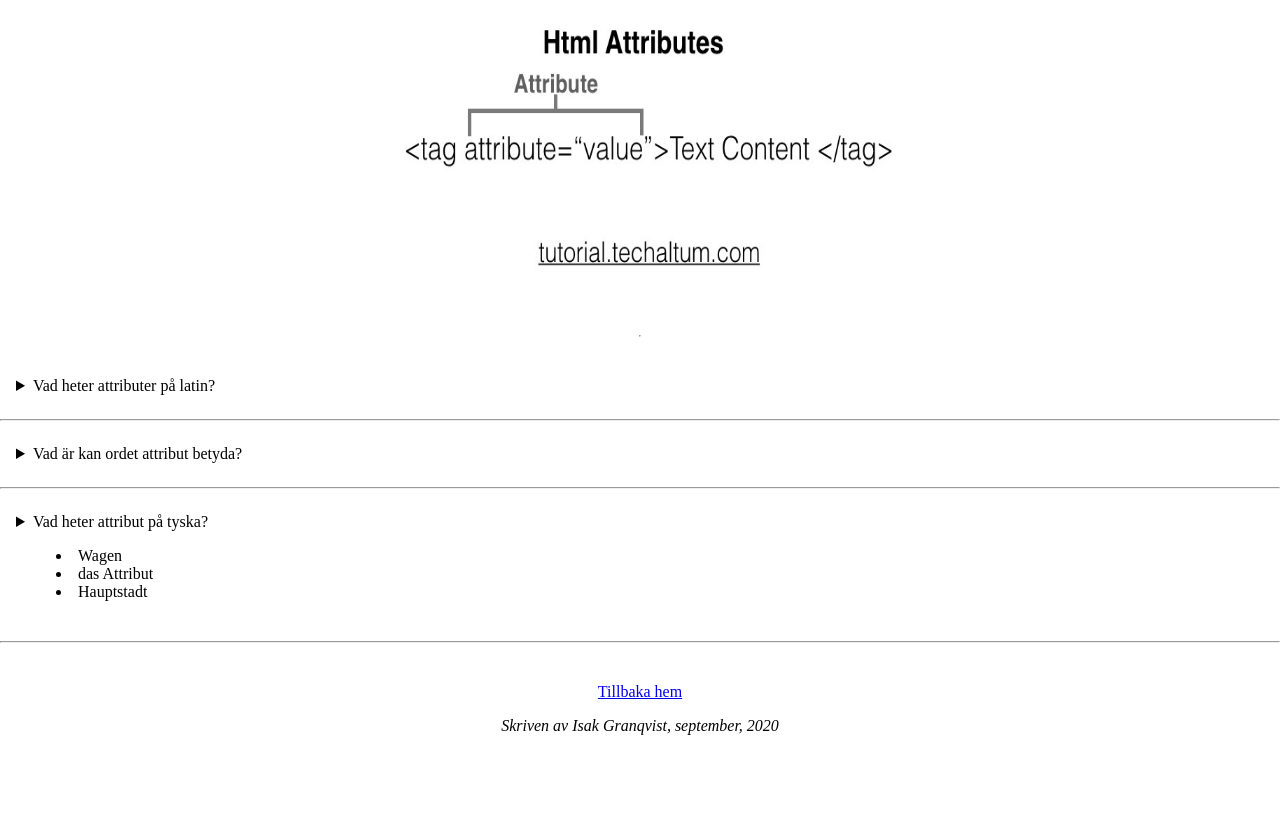
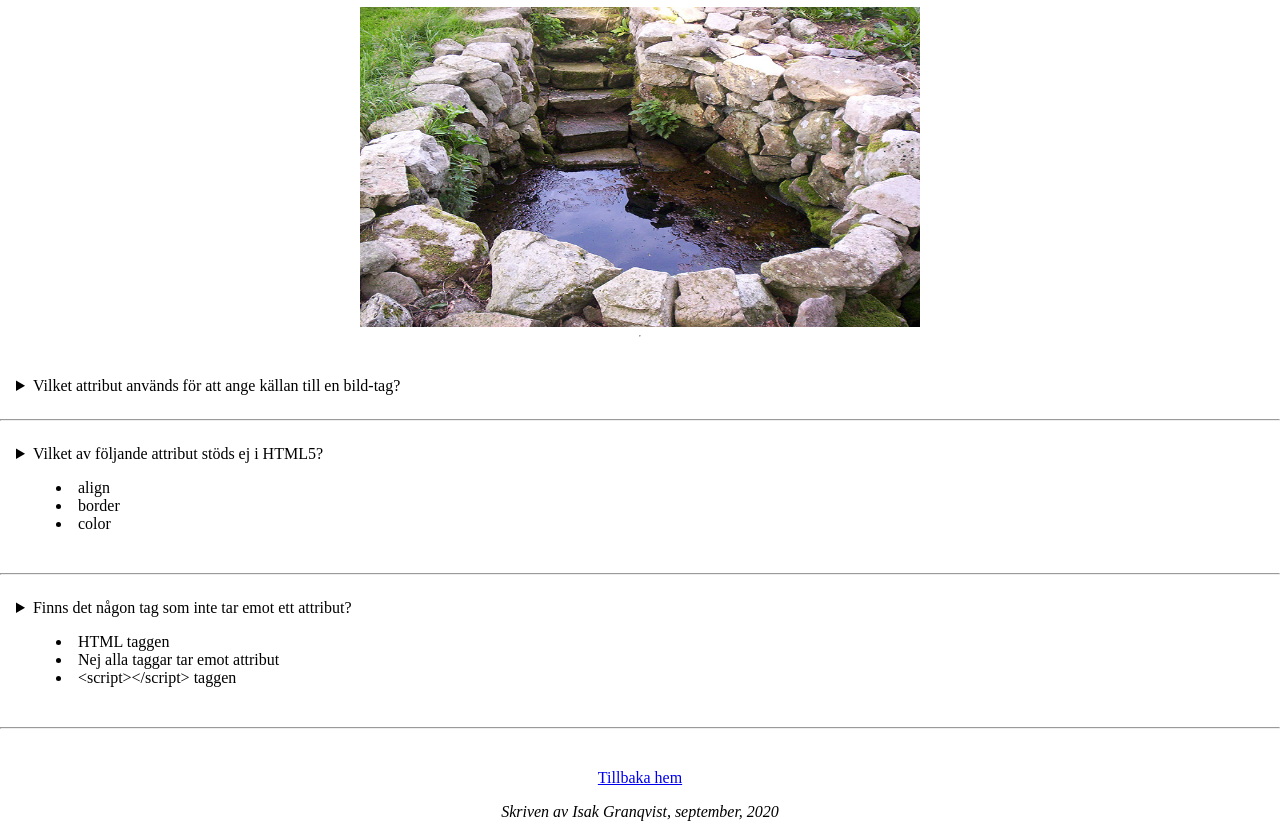
Before and after one commit to Glimakra-Webbutvecklare-2020/flash-cards, a plain HTML site: page flashcards/attributer.html in a window 1280 px wide. Shown: the part 89-926 px from the top of the page. Before the commit the page ends 840 px from the top, so only its background shows below. Drawn offline with Linux system fonts and the light colour scheme.

Commit message:
ändrade frågorna

```diff
--- a/flashcards/attributer.html
+++ b/flashcards/attributer.html
@@ -42,18 +42,18 @@
     </head>
     <body>
         <header>
-            <h1>Vad betyder ordet attributer?</h1>
-            <img src="../assets/html-attributes.jpg" alt="image" width="560" height="320"/>
+            <h1>Vad är ett attribut?</h1>
+            <img src="../assets/källa.jpg" alt="image" width="560" height="320"/>
             <hr />
         </header>
         <main>
             <!-- It can be a simple question/answer -->
             <section>
                 <details>
-                    <summary title="Visa svar">Vad heter attributer på latin?</summary>
+                    <summary title="Visa svar">Vilket attribut används för att ange källan till en bild-tag?</summary>
 
-                    <p>Svar: rerum</p>
-
+                    <p>Svar: src=""</p>
+                    <p>Alternativ: &lt;img src=""&gt;</p>
                 </details>
             </section>
             <hr />
@@ -61,12 +61,16 @@
             <!-- Or you can have a longer expaination-->
             <section>
                 <details>
-                    <summary title="Visa svar">Vad är kan ordet attribut betyda?</summary>
+                    <summary title="Visa svar">Vilket av följande attribut stöds ej i HTML5?
+                        <ul>
+                            <li>align</li>
+                            <li>border</li>
+                            <li>color</li>
+                        </ul>
+                    </summary>
 
                     <p>
-                        <b>Faktum</b> Attribut är ett ord, som vi använder när vi vill berätta mer om det viktigaste i en satsdel.<br>
-                        <b>Fraser</b>  Jag vill ha en <mark>tallrik</mark> müsli<br>
-                        <b>Matematik</b>  Det kommer ifrån en speciell gren inom matematiken där man räknar med sanningsvärde; saker är antingen sanna eller falska och inget annat. Det faktum att attributet förekommer gör att det är ”sant”, medans då det inte förekommer så är det ”falskt”.<br>
+                        <b>Svar:</b> Inget av dessa attribut stöds i HTML5.
                     </p>
 
                 </details>
@@ -76,16 +80,16 @@
             <!-- Or it can you present some alternatives -->
             <section>
                 <details>
-                    <summary title="Visa svar">Vad heter attribut på tyska?
+                    <summary title="Visa svar">Finns det någon tag som inte tar emot ett attribut?
                         <ul>
-                            <li>Wagen</li>
-                            <li>das Attribut</li>
-                            <li>Hauptstadt</li>
+                            <li>HTML taggen</li>
+                            <li>Nej alla taggar tar emot attribut</li>
+                            <li>&lt;script&gt;&lt;/script&gt; taggen</li>
                         </ul>
                     </summary>
 
                     <p>
-                        b) das Attribut
+                        <b>Svar: b)</b> Nej alla <mark>START</mark> taggar tar emot något attribut.
                     </p>
 
                 </details>
```
Also changed, not shown: assets/källa.jpg (added).
